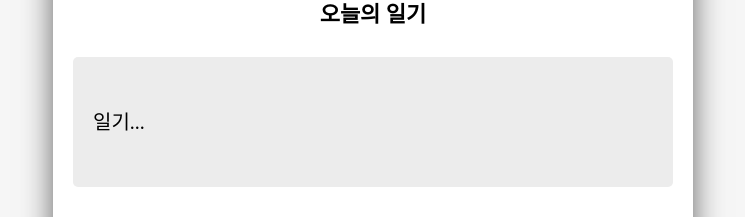
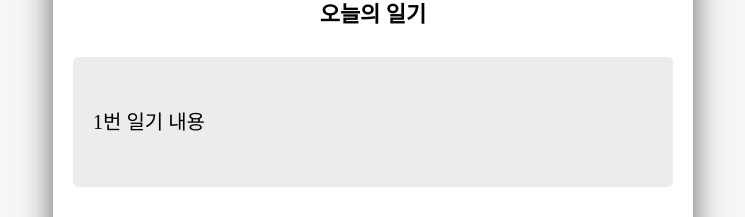
Before and after one commit to ByungJae-Lee/emotion_diary, a React (Vite) app: page /diary/1 in a window 1280 px wide. Shown: the part 561-778 px from the top of the page, without its empty margins (267-1012 px from the left). Built offline with nearby package versions, Linux system fonts and the light colour scheme; a web font is replaced by a local one.

Commit message:
add_Diary

```diff
--- a/src/components/Viewer.jsx
+++ b/src/components/Viewer.jsx
@@ -2,9 +2,7 @@ import React from 'react';
 import './Viewer.css';
 import { getEmotionImage } from '../util/get-emotion-image';
 import { emotionList } from '../util/constants';
-const Viewer = () => {
-  const emotionId = 1;
-
+const Viewer = ({ emotionId, content }) => {
   const EmotionItem = emotionList.find(
     (item) => String(item.emotionId) === String(emotionId)
   );
@@ -21,7 +19,7 @@ const Viewer = () => {
       <section className="content_section">
         <h4>오늘의 일기</h4>
         <div className="content_wrapper">
-          <p>일기...</p>
+          <p>{content}</p>
         </div>
       </section>
     </div>
--- /dev/null
+++ b/src/hooks/useDiary.jsx
@@ -0,0 +1,24 @@
+import { useContext, useState, useEffect } from 'react';
+import { DiaryStateContext } from '../App';
+import { useNavigate } from 'react-router-dom';
+
+const useDiary = (id) => {
+  const data = useContext(DiaryStateContext);
+  const [curDiaryItem, setCurDiaryItem] = useState();
+  const nav = useNavigate();
+
+  useEffect(() => {
+    const currentDiaryItem = data.find(
+      (item) => String(item.id) === String(id)
+    );
+    if (!currentDiaryItem) {
+      window.alert('존재하지 않는 일기입니다.');
+      nav('/', { replace: true });
+    }
+    setCurDiaryItem(currentDiaryItem);
+  }, [id, data]);
+
+  return curDiaryItem;
+};
+
+export default useDiary;
--- a/src/pages/Diary.jsx
+++ b/src/pages/Diary.jsx
@@ -3,10 +3,19 @@ import { useParams, useNavigate } from 'react-router-dom';
 import Header from '../components/Header';
 import Button from '../components/Button';
 import Viewer from '../components/Viewer';
+import useDiary from '../hooks/useDiary';
 
 const Diary = () => {
   const params = useParams();
   const nav = useNavigate();
+
+  const curDiaryItem = useDiary(params.id);
+
+  if (!curDiaryItem) {
+    return <div>데이터 로딩중...</div>;
+  }
+
+  const { createDate, emotionId, content } = curDiaryItem;
 
   return (
     <div>
@@ -17,7 +26,7 @@ const Diary = () => {
           <Button onClick={() => `/edit/${params.id}`} text={'수정하기'} />
         }
       />
-      <Viewer />
+      <Viewer emotionId={emotionId} content={content} />
     </div>
   );
 };
--- a/src/pages/Edit.jsx
+++ b/src/pages/Edit.jsx
@@ -4,24 +4,13 @@ import Button from '../components/Button';
 import Editor from '../components/Editor';
 import { useContext, useEffect, useState } from 'react';
 import { DiaryDispatchContext, DiaryStateContext } from '../App';
+import useDiary from '../hooks/useDiary';
 
 const Edit = () => {
   const params = useParams();
   const nav = useNavigate();
   const { onDelete, onUpdate } = useContext(DiaryDispatchContext);
-  const data = useContext(DiaryStateContext);
-  const [curDiaryItem, setCurDiaryItem] = useState();
-
-  useEffect(() => {
-    const currentDiaryItem = data.find(
-      (item) => String(item.id) === String(params.id)
-    );
-    if (!currentDiaryItem) {
-      window.alert('존재하지 않는 일기입니다.');
-      nav('/', { replace: true });
-    }
-    setCurDiaryItem(currentDiaryItem);
-  }, [params.id]);
+  const curDiaryItem = useDiary(params.id);
 
   const onClickDelete = () => {
     if (window.confirm('일기를 정말 삭제하겠습니까?')) {
```
